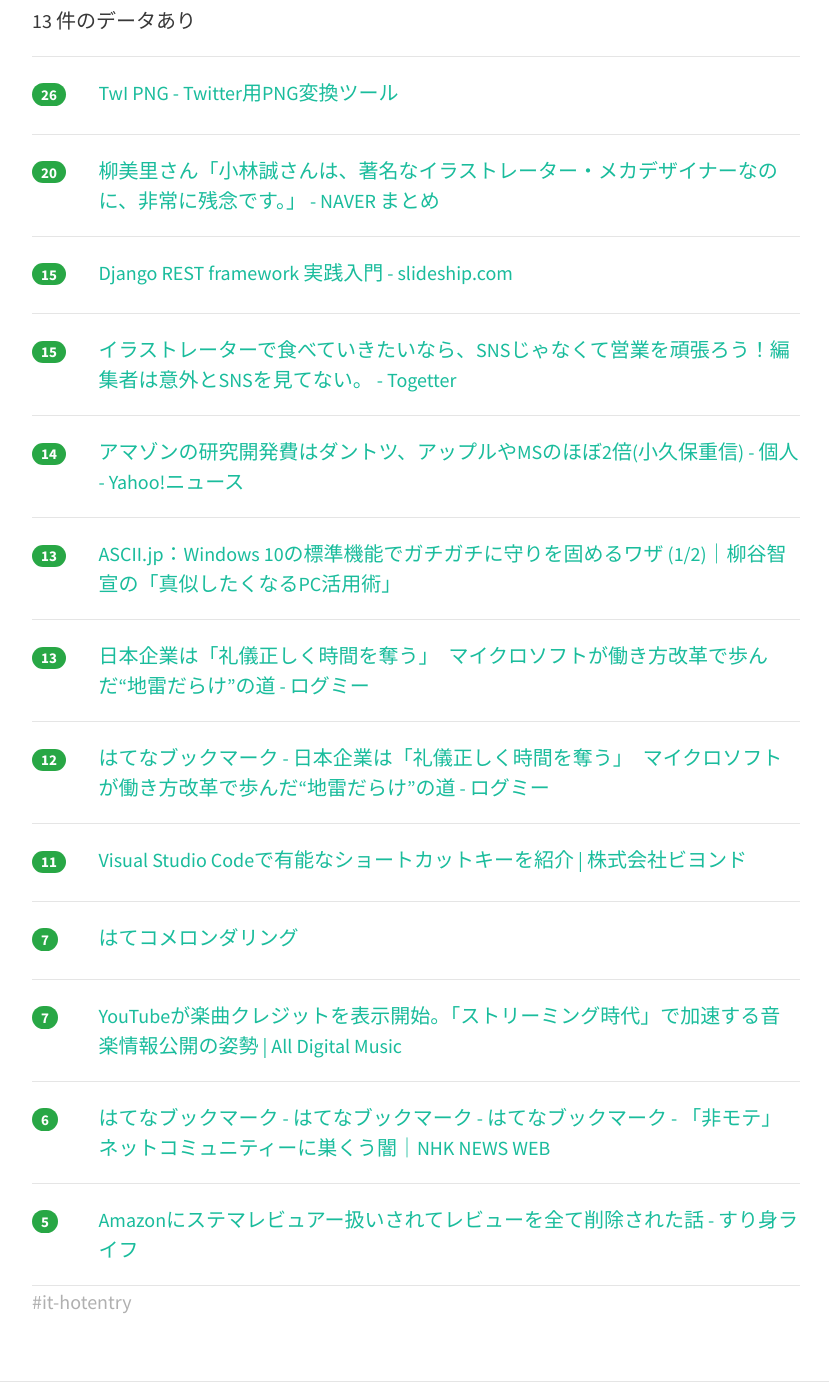
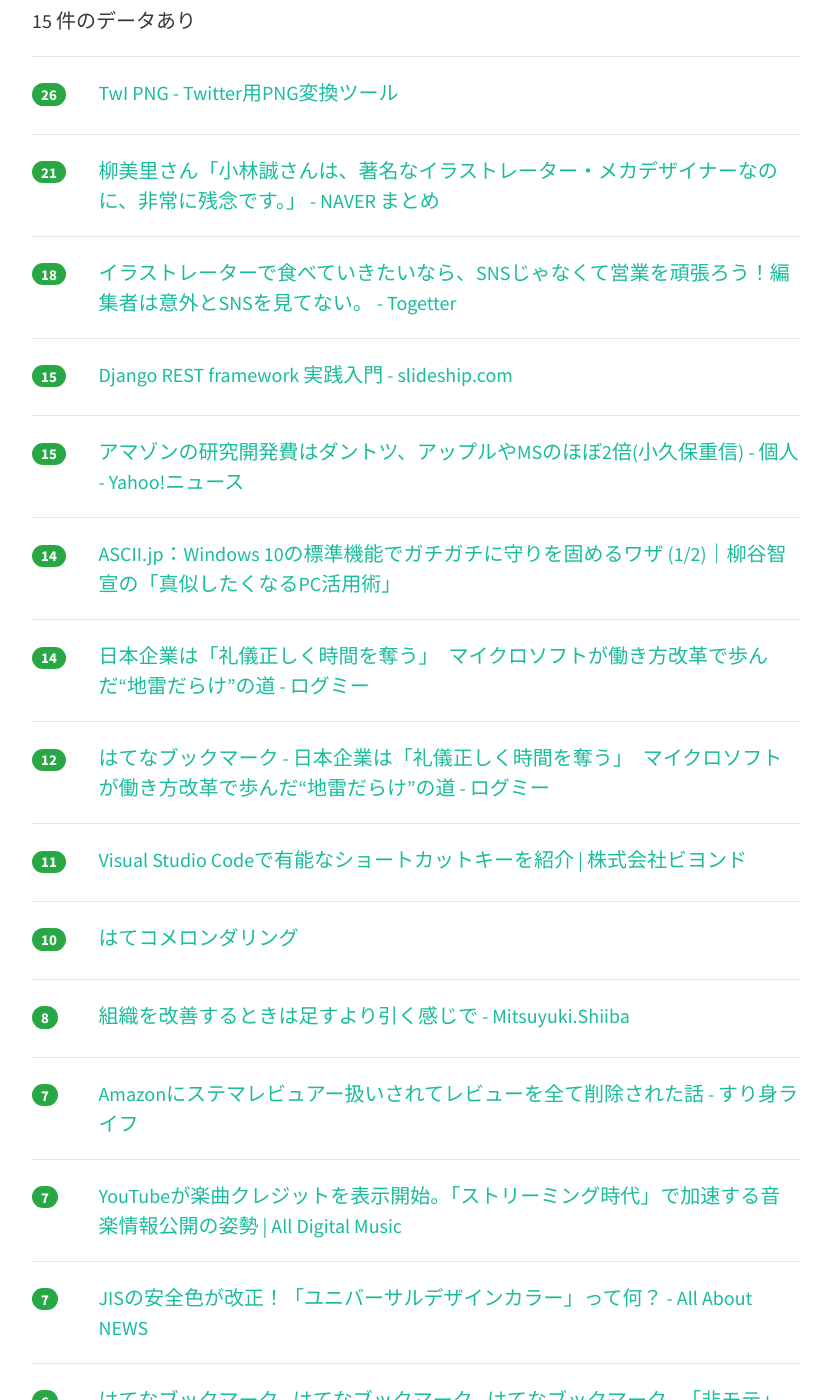
Before and after one commit to yatta47/hatena-matome-site, a Jekyll site: the page built from _posts/2018-05-20-hatena.md, in a window 1280 px wide and 1400 px high, scrolled down 317 px. Shown: the whole window, without its empty margins (224-1053 px from the left). Built offline with Jekyll 4.4.1, drawn with Linux system fonts in a browser that asks for light colours; nearby versions of some CDN libraries.

Commit message:
Updated 2018-05-20

```diff
--- a/_posts/2018-05-20-hatena.md
+++ b/_posts/2018-05-20-hatena.md
@@ -1,10 +1,10 @@
 ---
 layout: post
 title:  "2018-05-20 はてぶIT"
-date:   2018-05-20 05:01:55
+date:   2018-05-20 06:02:07
 tags: [it-hotentry]
 ---
-13 件のデータあり
+15 件のデータあり
 
 <hr><div class="row">
 <div class="col-1"><span class="badge badge-pill badge-success h2">26</span></div>
@@ -12,8 +12,13 @@ tags: [it-hotentry]
 </div>
 <hr>
 <div class="row">
-<div class="col-1"><span class="badge badge-pill badge-success h2">20</span></div>
+<div class="col-1"><span class="badge badge-pill badge-success h2">21</span></div>
 <div class="col-11"><a href='https://matome.naver.jp/odai/2152669546231079601' target='_blank'>柳美里さん「小林誠さんは、著名なイラストレーター・メカデザイナーなのに、非常に残念です。」 - NAVER まとめ</a></div>
+</div>
+<hr>
+<div class="row">
+<div class="col-1"><span class="badge badge-pill badge-success h2">18</span></div>
+<div class="col-11"><a href='https://togetter.com/li/1228865' target='_blank'>イラストレーターで食べていきたいなら、SNSじゃなくて営業を頑張ろう！編集者は意外とSNSを見てない。 - Togetter</a></div>
 </div>
 <hr>
 <div class="row">
@@ -23,21 +28,16 @@ tags: [it-hotentry]
 <hr>
 <div class="row">
 <div class="col-1"><span class="badge badge-pill badge-success h2">15</span></div>
-<div class="col-11"><a href='https://togetter.com/li/1228865' target='_blank'>イラストレーターで食べていきたいなら、SNSじゃなくて営業を頑張ろう！編集者は意外とSNSを見てない。 - Togetter</a></div>
+<div class="col-11"><a href='https://news.yahoo.co.jp/byline/kokuboshigenobu/20180519-00085416/' target='_blank'>アマゾンの研究開発費はダントツ、アップルやMSのほぼ2倍(小久保重信) - 個人 - Yahoo!ニュース</a></div>
 </div>
 <hr>
 <div class="row">
 <div class="col-1"><span class="badge badge-pill badge-success h2">14</span></div>
-<div class="col-11"><a href='https://news.yahoo.co.jp/byline/kokuboshigenobu/20180519-00085416/' target='_blank'>アマゾンの研究開発費はダントツ、アップルやMSのほぼ2倍(小久保重信) - 個人 - Yahoo!ニュース</a></div>
-</div>
-<hr>
-<div class="row">
-<div class="col-1"><span class="badge badge-pill badge-success h2">13</span></div>
 <div class="col-11"><a href='http://ascii.jp/elem/000/001/678/1678070/' target='_blank'>ASCII.jp：Windows 10の標準機能でガチガチに守りを固めるワザ (1/2)｜柳谷智宣の「真似したくなるPC活用術」</a></div>
 </div>
 <hr>
 <div class="row">
-<div class="col-1"><span class="badge badge-pill badge-success h2">13</span></div>
+<div class="col-1"><span class="badge badge-pill badge-success h2">14</span></div>
 <div class="col-11"><a href='http://logmi.jp/243422' target='_blank'>日本企業は「礼儀正しく時間を奪う」　マイクロソフトが働き方改革で歩んだ“地雷だらけ”の道 - ログミー</a></div>
 </div>
 <hr>
@@ -52,8 +52,18 @@ tags: [it-hotentry]
 </div>
 <hr>
 <div class="row">
+<div class="col-1"><span class="badge badge-pill badge-success h2">10</span></div>
+<div class="col-11"><a href='https://anond.hatelabo.jp/20180520005350' target='_blank'>はてコメロンダリング</a></div>
+</div>
+<hr>
+<div class="row">
+<div class="col-1"><span class="badge badge-pill badge-success h2">8</span></div>
+<div class="col-11"><a href='http://bufferings.hatenablog.com/entry/2018/05/19/130608' target='_blank'>組織を改善するときは足すより引く感じで - Mitsuyuki.Shiiba</a></div>
+</div>
+<hr>
+<div class="row">
 <div class="col-1"><span class="badge badge-pill badge-success h2">7</span></div>
-<div class="col-11"><a href='https://anond.hatelabo.jp/20180520005350' target='_blank'>はてコメロンダリング</a></div>
+<div class="col-11"><a href='https://hnpn914.hatenablog.com/entry/amazon-review-ban' target='_blank'>Amazonにステマレビュアー扱いされてレビューを全て削除された話 - すり身ライフ</a></div>
 </div>
 <hr>
 <div class="row">
@@ -62,12 +72,12 @@ tags: [it-hotentry]
 </div>
 <hr>
 <div class="row">
+<div class="col-1"><span class="badge badge-pill badge-success h2">7</span></div>
+<div class="col-11"><a href='https://news.allabout.co.jp/articles/o/24353/' target='_blank'>JISの安全色が改正！「ユニバーサルデザインカラー」って何？ - All About NEWS</a></div>
+</div>
+<hr>
+<div class="row">
 <div class="col-1"><span class="badge badge-pill badge-success h2">6</span></div>
 <div class="col-11"><a href='http://b.hatena.ne.jp/entry/b.hatena.ne.jp/entry/b.hatena.ne.jp/entry/s/www3.nhk.or.jp/news/web_tokushu/2018_0518.html' target='_blank'>はてなブックマーク - はてなブックマーク - はてなブックマーク - 「非モテ」ネットコミュニティーに巣くう闇｜NHK NEWS WEB</a></div>
 </div>
 <hr>
-<div class="row">
-<div class="col-1"><span class="badge badge-pill badge-success h2">5</span></div>
-<div class="col-11"><a href='https://hnpn914.hatenablog.com/entry/amazon-review-ban' target='_blank'>Amazonにステマレビュアー扱いされてレビューを全て削除された話 - すり身ライフ</a></div>
-</div>
-<hr>
```
